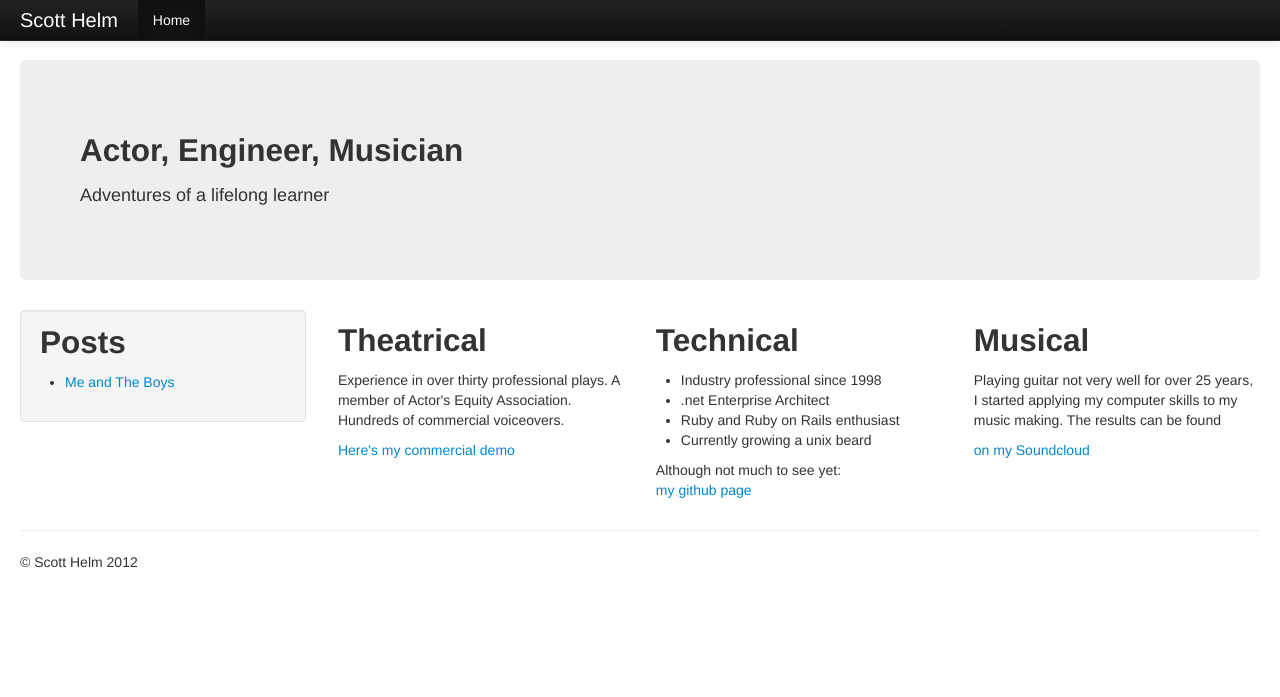
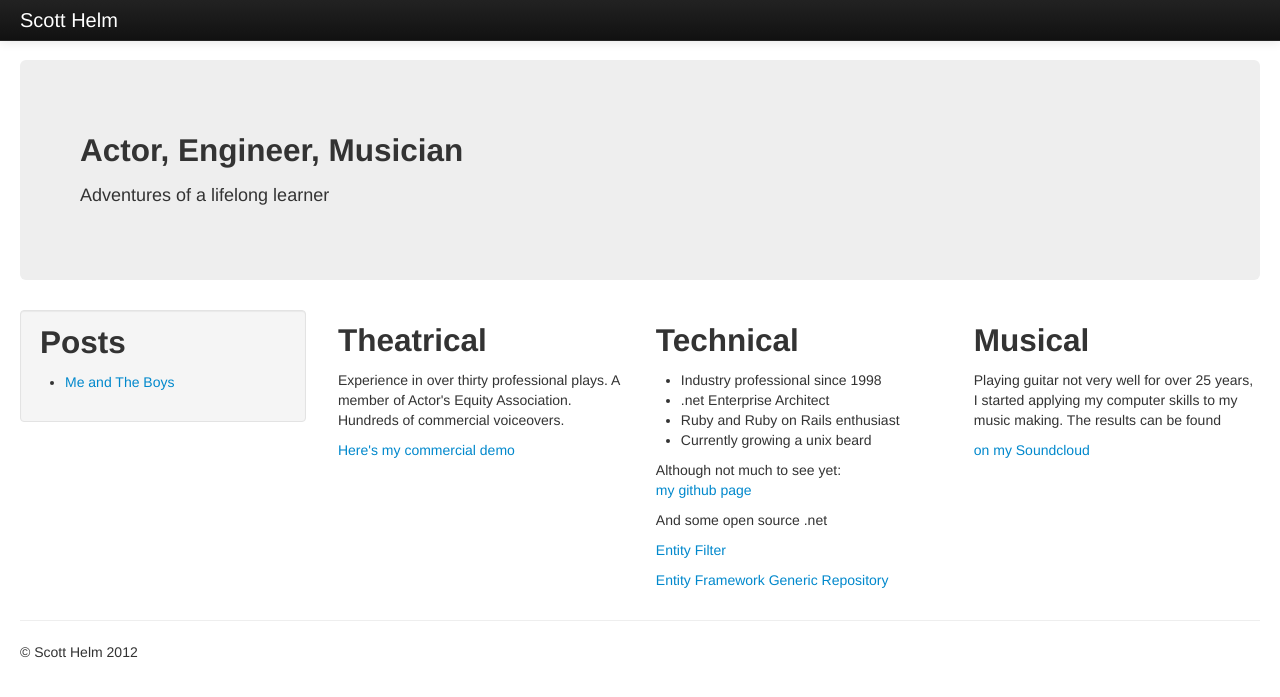
Before and after one commit to scotthelm/scotthelm.github.com.raw, a Jekyll site: the page built from index.html, in a window 1280 px wide. Shown: the top 697 px of the page. Built offline with Jekyll 4.4.1, drawn with Linux system fonts in a browser that asks for light colours; nearby versions of some CDN libraries.

Commit message:
removes navigation

```diff
--- a/_layouts/base.html
+++ b/_layouts/base.html
@@ -44,11 +44,11 @@
             <span class="icon-bar"></span>
           </a>
           <a class="brand" href="#">Scott Helm</a>
-          <div class="nav-collapse collapse">
-            <ul class="nav">
-              <li class="active"><a href="#">Home</a></li>
-            </ul>
-          </div><!--/.nav-collapse -->
+          <!-- <div class="nav-collapse collapse"> -->
+          <!--   <ul class="nav"> -->
+          <!--     <li class="active"><a href="#">Home</a></li> -->
+          <!--   </ul> -->
+          <!-- </div><!--/.nav-collapse --1> -->
         </div>
       </div>
     </div>
--- a/index.html
+++ b/index.html
@@ -41,6 +41,11 @@ title: "Scott Helm: Actor, Engineer, Lifelong Learner"
       Although not much to see yet:<br/>
       <a href="https://github.com/scotthelm">my github page</a>
     </p>
+    <p>
+      And some open source .net
+    </p>
+    <p><a href="http://entityfilter.codeplex.com">Entity Filter</a></p>
+    <p><a href="http://efgenrepo.codeplex.com">Entity Framework Generic Repository</a></p>
   </div>
   <div class="span3">
     <h2>Musical</h2>
```
